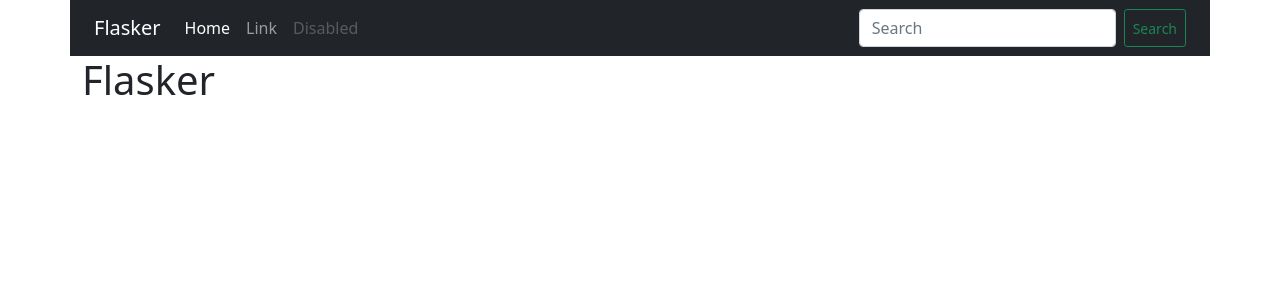
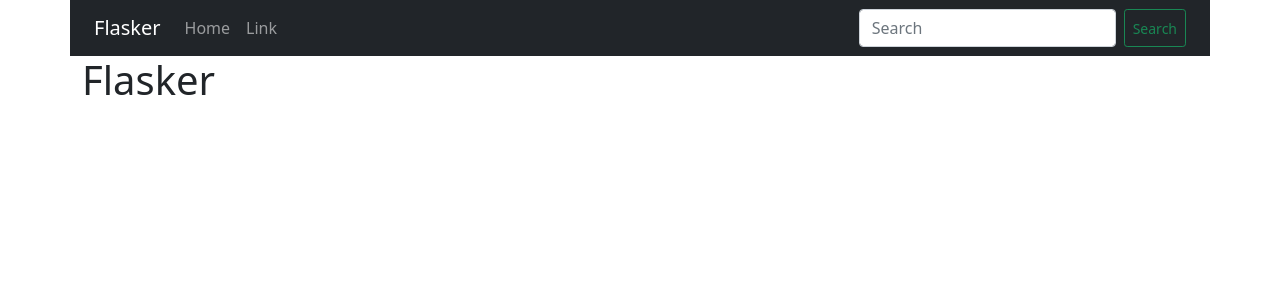
Before and after one commit to vhsenna/flask-blog, a Flask app: page / in a window 1280 px wide. Shown: the top 300 px of the page. Run offline with Flask 2, Linux system fonts and the light colour scheme.

Commit message:
Customize navbar

```diff
--- a/templates/base.html
+++ b/templates/base.html
@@ -24,13 +24,10 @@
       <div class="collapse navbar-collapse" id="navbarTogglerDemo02">
         <ul class="navbar-nav me-auto mb-2 mb-lg-0">
           <li class="nav-item">
-            <a class="nav-link active" aria-current="page" href="#">Home</a>
+            <a class="nav-link" href="#">Home</a>
           </li>
           <li class="nav-item">
             <a class="nav-link" href="#">Link</a>
-          </li>
-          <li class="nav-item">
-            <a class="nav-link disabled">Disabled</a>
           </li>
         </ul>
         <form class="d-flex">
```
